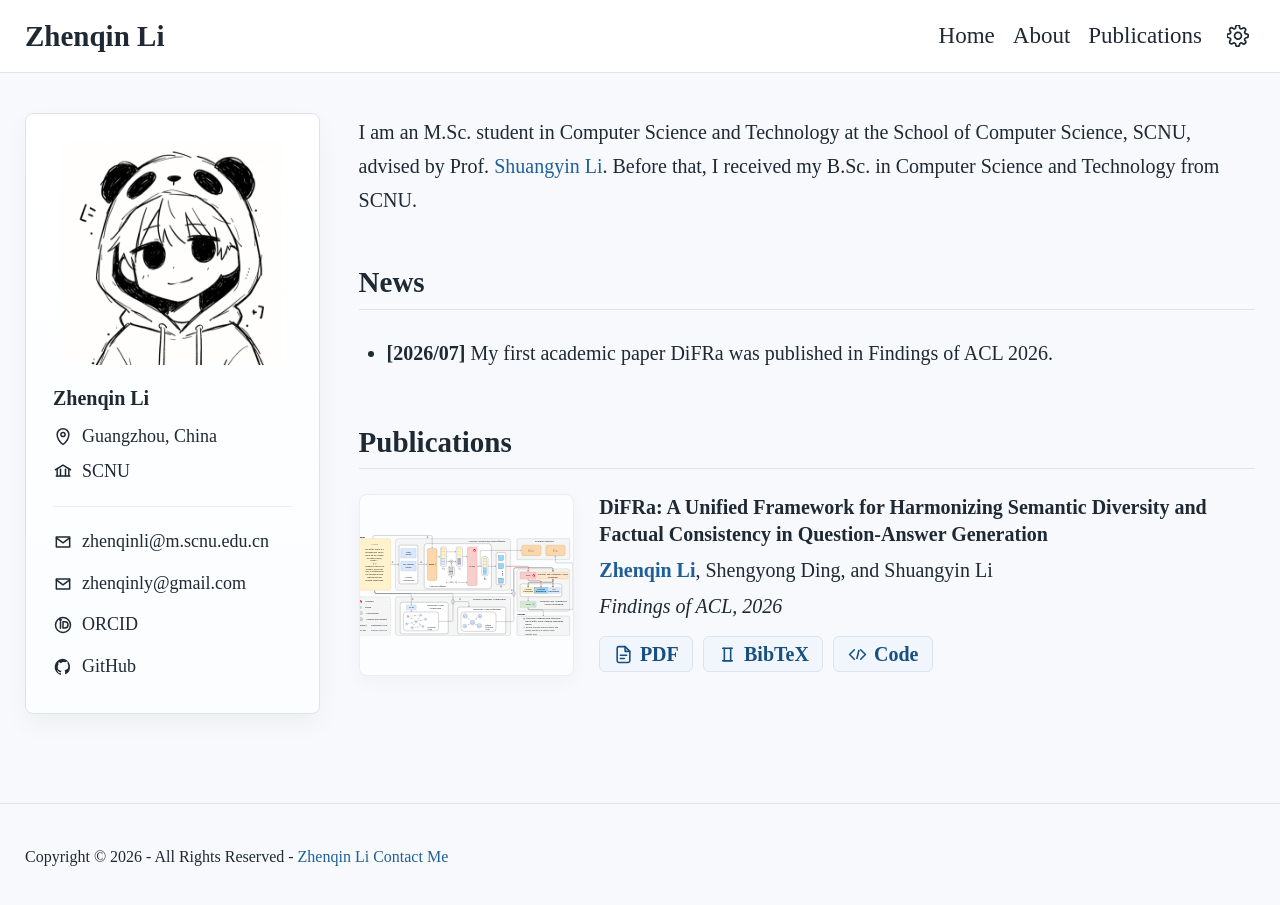
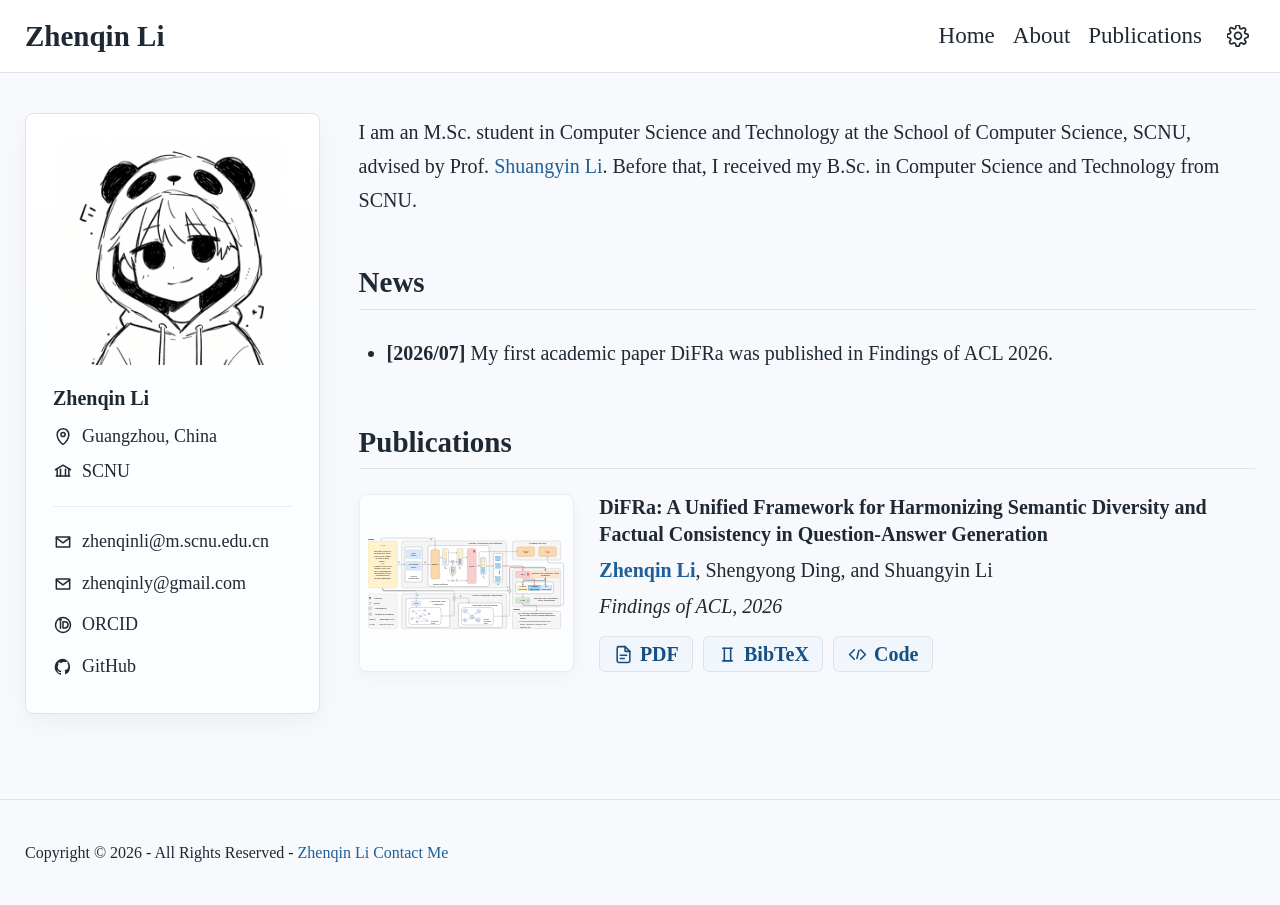
Before and after one commit to zqinli/zqinli.github.io, a Jekyll site: the page built from index.md, in a window 1280 px wide and 927 px high. Shown: the top 905 px of the window. Built offline with Jekyll 4.4.1, drawn with Linux system fonts in a browser that asks for light colours.

Commit message:
style: improve publication teaser spacing

```diff
--- a/assets/css/main.css
+++ b/assets/css/main.css
@@ -323,14 +323,13 @@
   border-radius: 8px;
   box-shadow: var(--shadow-soft);
   overflow: hidden;
-  padding: 0.75rem;
+  padding: 0.4rem;
 }
 
 .publication-teaser img {
   display: block;
-  height: 150px;
+  height: 160px;
   object-fit: contain;
-  transform: scale(1.18);
   width: 100%;
 }
 
@@ -516,7 +515,7 @@
   }
 
   .publication-teaser img {
-    height: 125px;
+    height: 135px;
   }
 }
 
@@ -544,7 +543,7 @@
   }
 
   .publication-teaser img {
-    height: 105px;
+    height: 115px;
   }
 
   .publication-body h3 {
```
